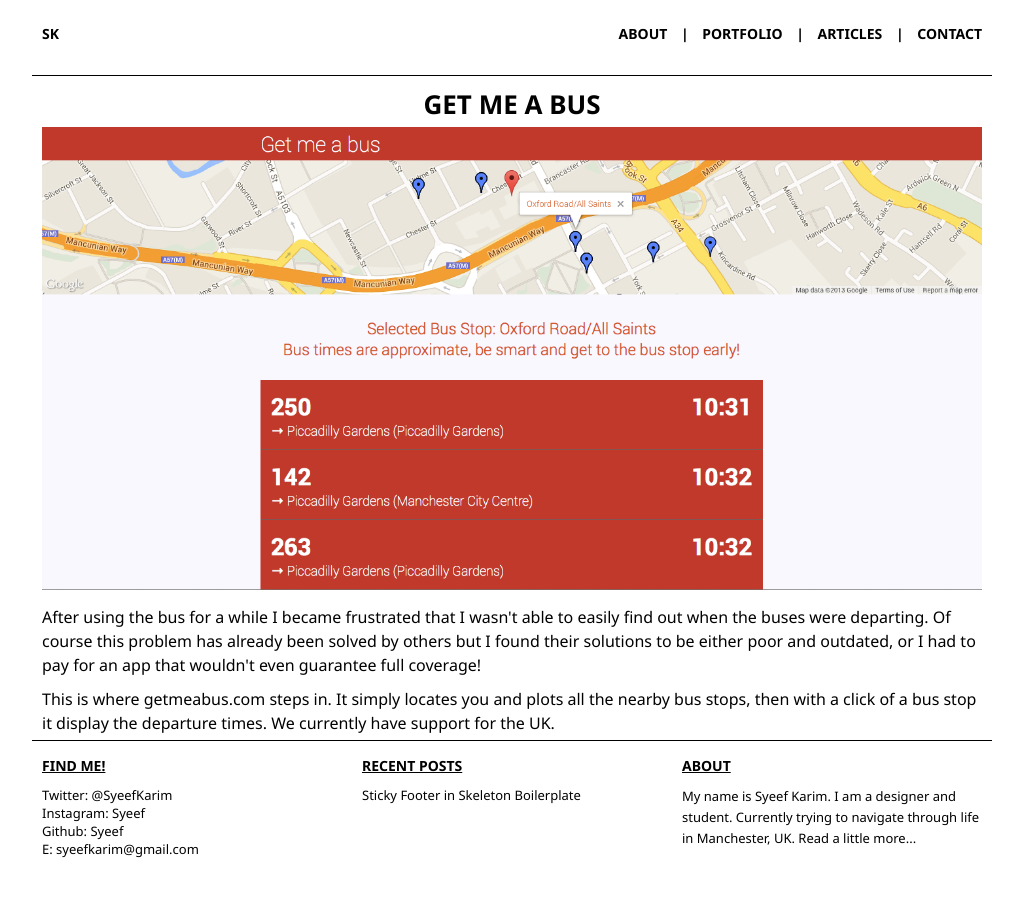
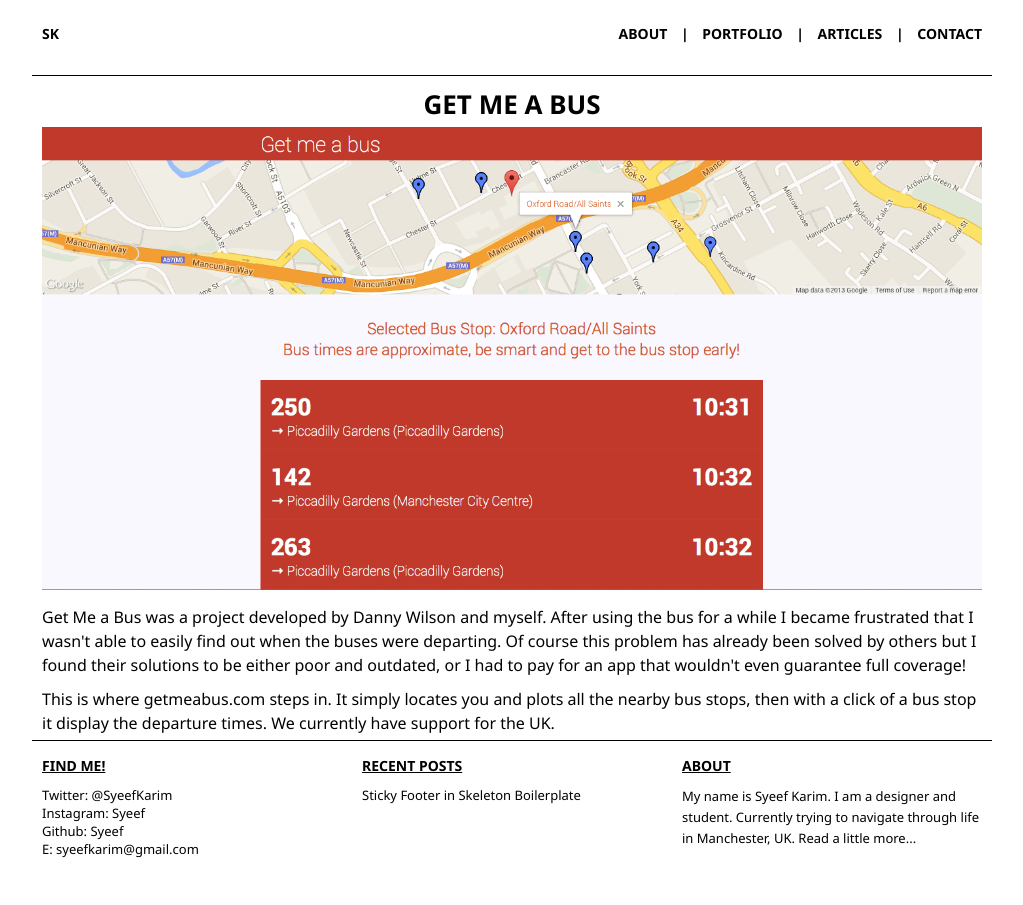
Before and after one commit to syeef/syeefkarim-2016-v0, a Jekyll site: the page built from portfolio/index.md, in a window 1280 px wide. Shown: the whole page, without its empty margins (128-1151 px from the left). Built offline with Jekyll 4.4.1, drawn with Linux system fonts in a browser that asks for light colours; Markdown is read by kramdown in place of the engine named in the settings.

Commit message:
updated the text

```diff
--- a/portfolio/index.md
+++ b/portfolio/index.md
@@ -3,5 +3,5 @@ title: Portfolio
 layout: portfolio
 
 image1: /images/posts/getmeabus.png
-bio1: After using the bus for a while I became frustrated that I wasn't able to easily find out when the buses were departing. Of course this problem has already been solved by others but I found their solutions to be either poor and outdated, or I had to pay for an app that wouldn't even guarantee full coverage!</p> <p>This is where <a href='http://getmeabus.com'>getmeabus.com</a> steps in. It simply locates you and plots all the nearby bus stops, then with a click of a bus stop it display the departure times. We currently have support for the UK.
+bio1: <a href='http://getmeabus.com'>Get Me a Bus</a> was a project developed by <a href='http://danwilson.com'>Danny Wilson</a> and myself. After using the bus for a while I became frustrated that I wasn't able to easily find out when the buses were departing. Of course this problem has already been solved by others but I found their solutions to be either poor and outdated, or I had to pay for an app that wouldn't even guarantee full coverage!</p> <p>This is where <a href='http://getmeabus.com'>getmeabus.com</a> steps in. It simply locates you and plots all the nearby bus stops, then with a click of a bus stop it display the departure times. We currently have support for the UK.
 ---
```
